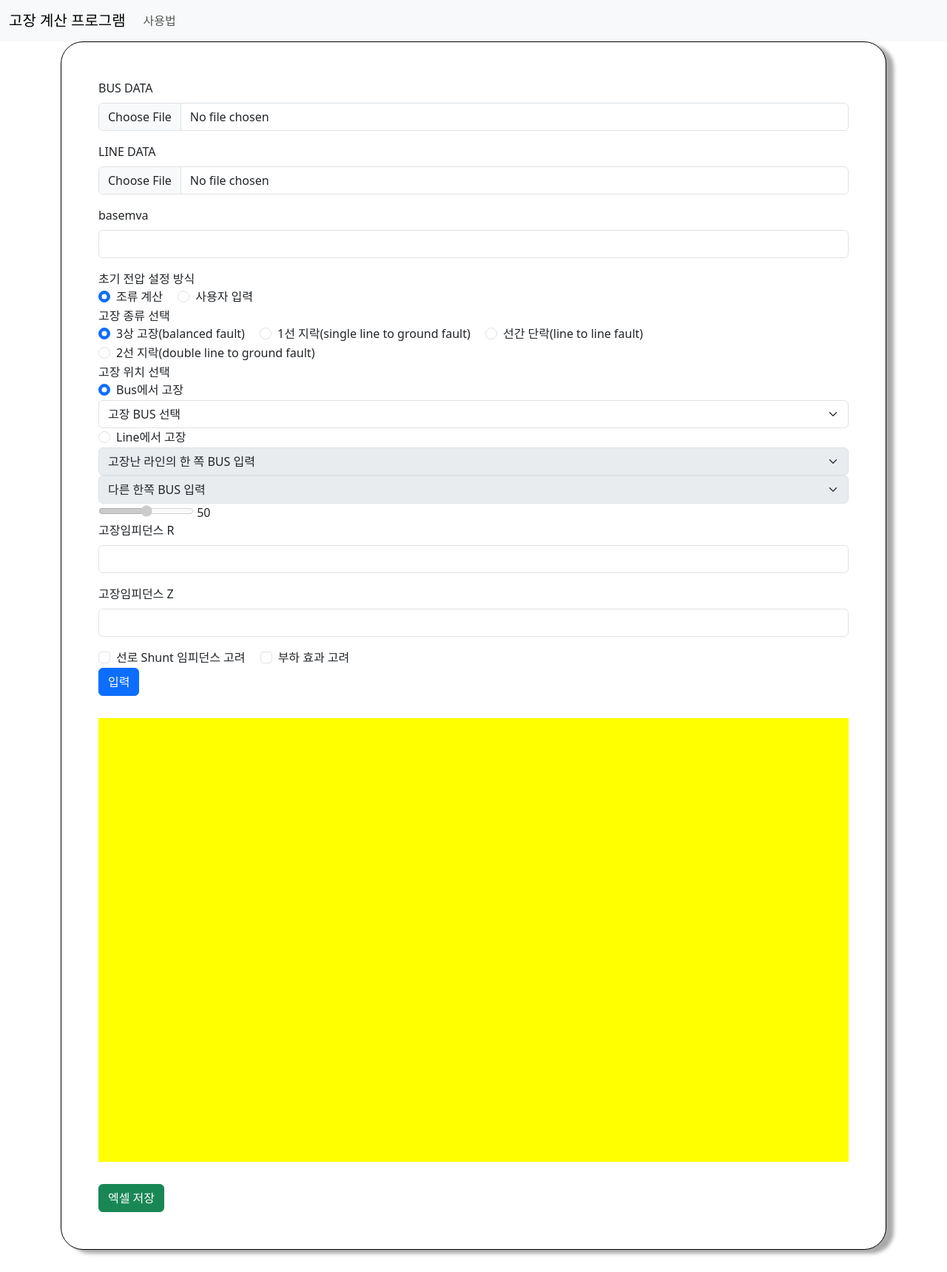
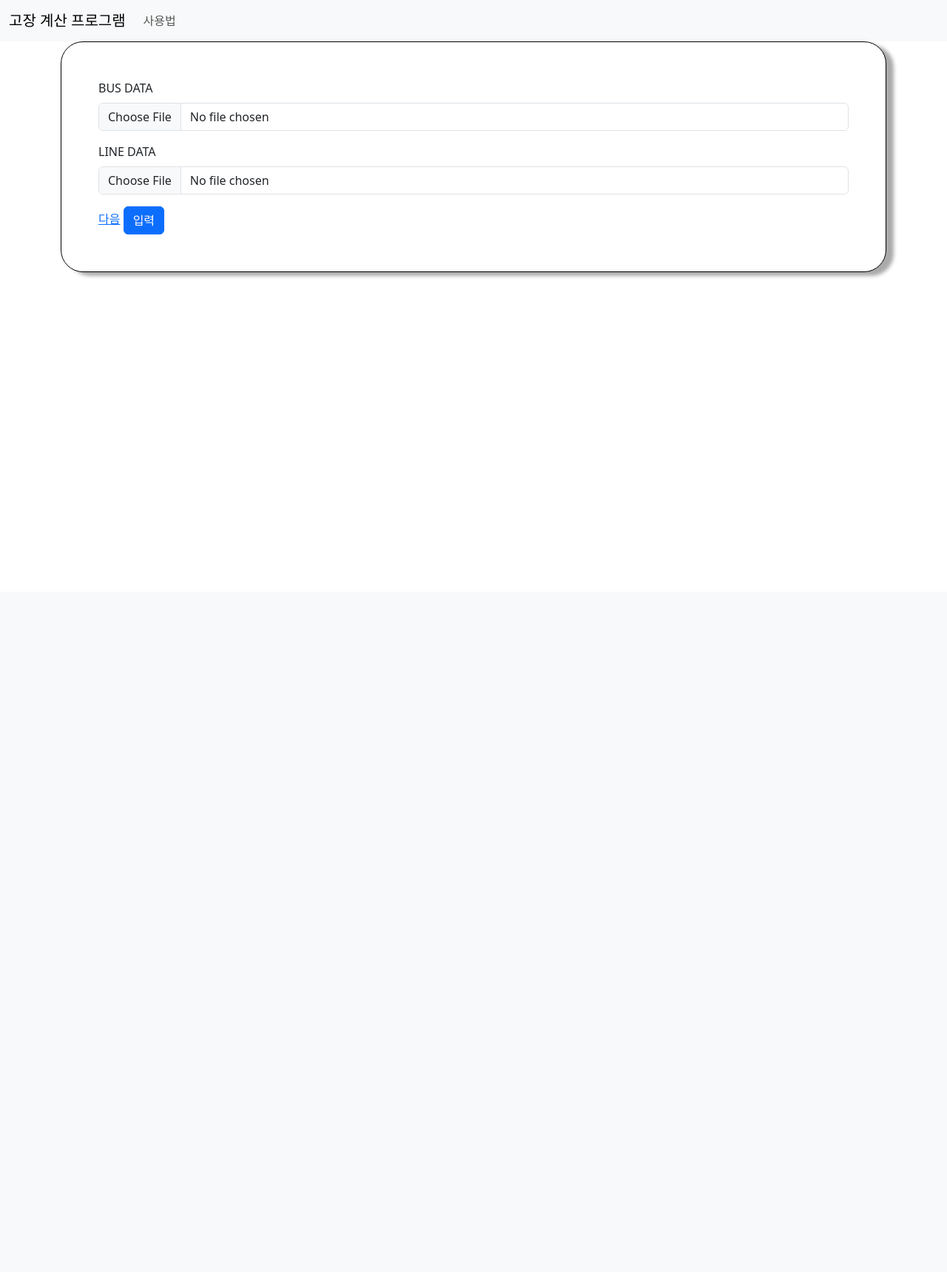
Before and after one commit to oiler831/fault_calculation_site, a Django app: page / in a window 1280 px wide. Shown: the whole page at 74% size. After the commit the page ends 375 px from the top, so only its background shows below. Run offline with Django 3.2, Linux system fonts and the light colour scheme.

Commit message:
check box

```diff
--- a/fault/cal/templates/cal/fault_con.html
+++ b/fault/cal/templates/cal/fault_con.html
@@ -66,7 +66,7 @@
         <option value="3">Three</option>
       </select>
       <div class="form-check">
-        <input class="form-check-input" value="False" type="radio" name="is_bus_fault" id="id_is_bus_fault_1" onclick="linefieldsetActive() ,busDisable()">
+        <input class="form-check-input" value="False" type="radio" name="is_bus_fault" id="id_is_bus_fault_1" onclick="linefieldsetActive() ">
         <label class="form-check-label" for="id_is_bus_fault_1">
           Line에서 고장
         </label>
--- a/fault/cal/templates/cal/main.html
+++ b/fault/cal/templates/cal/main.html
@@ -14,120 +14,10 @@
             <label for="formFile" class="form-label">LINE DATA</label>
             <input class="form-control" type="file" id="formFile">
           </div>
-          <div class="mb-3">
-            <label for="exampleFormControlInput1" class="form-label">basemva</label>
-            <input type="number" class="form-control" id="exampleFormControlInput1" min="1">
-          </div>
-          <div>
-            <label>초기 전압 설정 방식</label>
-            <div class="form-check form-check-inline">
-              <input class="form-check-input" type="radio" name="exampleRadios" id="exampleRadios1" value="option1" checked>
-              <label class="form-check-label" for="exampleRadios1">
-                조류 계산
-              </label>
-            </div>
-            <div class="form-check form-check-inline">
-              <input class="form-check-input" type="radio" name="exampleRadios" id="exampleRadios2" value="option2">
-              <label class="form-check-label" for="exampleRadios2">
-                사용자 입력
-              </label>
-            </div>
-          </div>
-          <div>
-            <label>고장 종류 선택</label>
-            <div class="form-check form-check-inline">
-              <input class="form-check-input" type="radio" name="fault-type" id="faultRadios1" value="option1" checked>
-              <label class="form-check-label" for="faultRadios1">
-                3상 고장(balanced fault)
-              </label>
-            </div>
-            <div class="form-check form-check-inline">
-              <input class="form-check-input" type="radio" name="fault-type" id="faultRadios2" value="option1">
-              <label class="form-check-label" for="faultRadios2">
-                1선 지락(single line to ground fault)
-              </label>
-            </div>
-            <div class="form-check form-check-inline">
-              <input class="form-check-input" type="radio" name="fault-type" id="faultRadios3" value="option1">
-              <label class="form-check-label" for="faultRadios3">
-                선간 단락(line to line fault)
-              </label>
-            </div>
-            <div class="form-check form-check-inline">
-              <input class="form-check-input" type="radio" name="fault-type" id="faultRadios4" value="option1">
-              <label class="form-check-label" for="faultRadios4">
-                2선 지락(double line to ground fault)
-              </label>
-            </div>
-            <div>
-              <label>고장 위치 선택</label>
-              <div class="form-check">
-                <input class="form-check-input" type="radio" name="flexRadioDefault" id="busfault" checked  onclick="linefieldsetDisable(), busActive()">
-                <label class="form-check-label" for="busfault">
-                  Bus에서 고장
-                </label>
-              </div>
-              <select class="form-select" aria-label="Default select example" id="bus1">
-                <option selected>고장 BUS 선택</option>
-                <option value="1">One</option>
-                <option value="2">Two</option>
-                <option value="3">Three</option>
-              </select>
-              <div class="form-check">
-                <input class="form-check-input" type="radio" name="flexRadioDefault" id="linefault" onclick="linefieldsetActive(), busDisable()">
-                <label class="form-check-label" for="linefault">
-                  Line에서 고장
-                </label>
-              </div>
-              <fieldset id = 'line_fieldset' disabled="disabled">
-                <select class="form-select" aria-label="Default select example" id="bus2">
-                  <option selected>고장난 라인의 한 쪽 BUS 입력</option>
-                  <option value="1">One</option>
-                  <option value="2">Two</option>
-                  <option value="3">Three</option>
-                </select>
-                <select class="form-select" aria-label="Default select example" id="bus3">
-                  <option selected>다른 한쪽 BUS 입력</option>
-                  <option value="1">One</option>
-                  <option value="2">Two</option>
-                  <option value="3">Three</option>
-                </select>
-                <input type="range"  value="50" min="1" max="99" oninput="this.nextElementSibling.value = this.value">
-                <output>50</output>
-              </fieldset>
-            </div>
-            <div class="mb-3">
-              <label for="faultimpedenceR" class="form-label">고장임피던스 R</label>
-              <input type="number" class="form-control" id="faultimpedenceR">
-            </div>
-            <div class="mb-3">
-              <label for="faultimpedenceZ" class="form-label">고장임피던스 Z</label>
-              <input type="number" class="form-control" id="faultimpedenceZ">
-            </div>
-            <div class="form-check form-check-inline">
-              <input class="form-check-input" type="checkbox" value="" id="flexCheckDefault">
-              <label class="form-check-label" for="flexCheckDefault">
-                선로 Shunt 임피던스 고려
-              </label>
-            </div>
-            <div class="form-check form-check-inline">
-              <input class="form-check-input" type="checkbox" value="" id="flexCheckDefault">
-              <label class="form-check-label" for="flexCheckDefault">
-                부하 효과 고려
-              </label>
-            </div>
-            <br>
-            <button type="button" class="btn btn-primary">입력</button>
-            <div class="img">
-            </div>
-            <button type="button" class="btn btn-success">엑셀 저장</button>
-          </div>
+          <a href ="{% url 'test' %}">다음</a>
+          <button type="submit" class="btn btn-primary">입력</button>
         </div>
       </div>
     </div>
   </div>
 {% endblock content %}
-
-{% block script %}
-  <script src={%static 'cal/js/style.js'%}></script>
-{% endblock script %}
--- a/fault/cal/views.py
+++ b/fault/cal/views.py
@@ -21,9 +21,15 @@ def fault_con(request):
             line_percentage = request.POST['line_percentage'],
             impedence_R = request.POST['impedence_R'],
             impedence_X = request.POST['impedence_X'],
-            is_shunt = request.POST['is_shunt'],
-            is_load_effect = request.POST['is_load_effect'],
         )
+        if len(request.POST.getlist('is_shunt')):
+            FaultCondition.is_shunt = True
+        else:
+            FaultCondition.is_shunt = False
+        if len(request.POST.getlist('is_load_effect')):
+            FaultCondition.is_load_effect = True
+        else:
+            FaultCondition.is_load_effect = False
         new_con.save()
         return redirect('main')
     return render(request, 'cal/fault_con.html')
```
Also changed, not shown: fault/cal/models.py (+20 -20 lines), fault/db.sqlite3.
